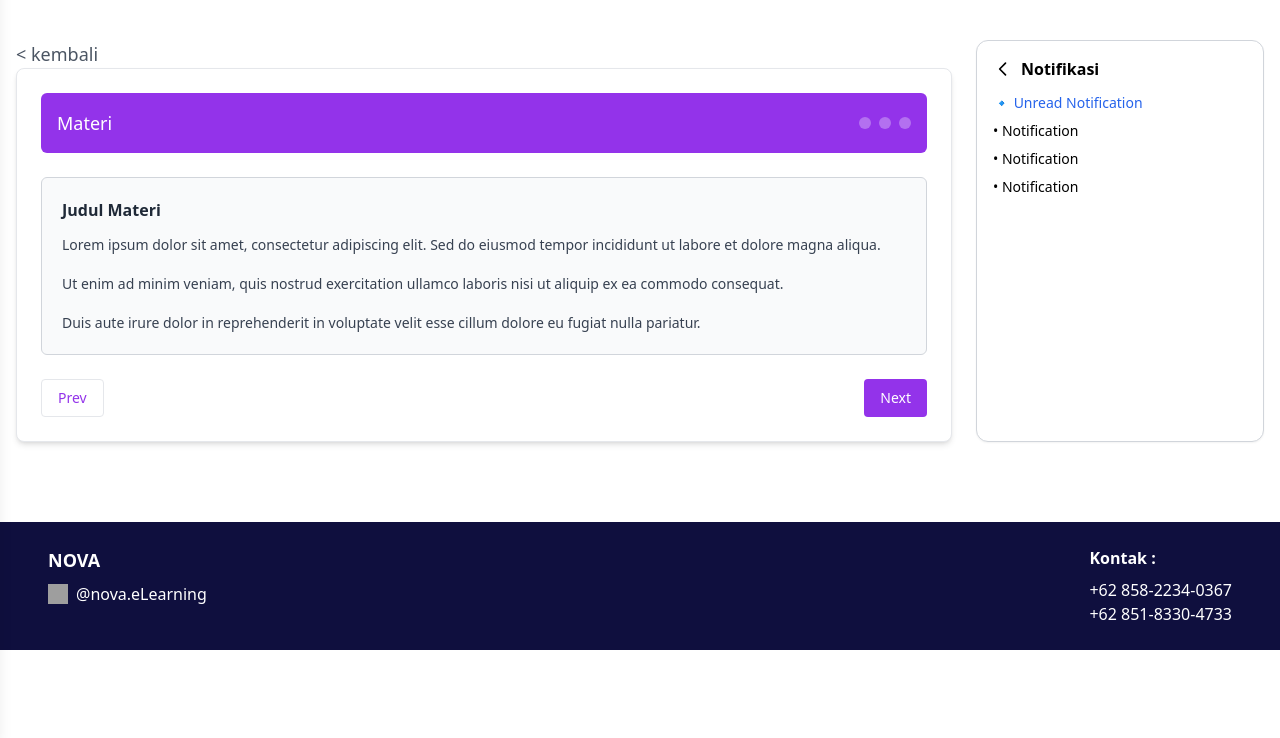
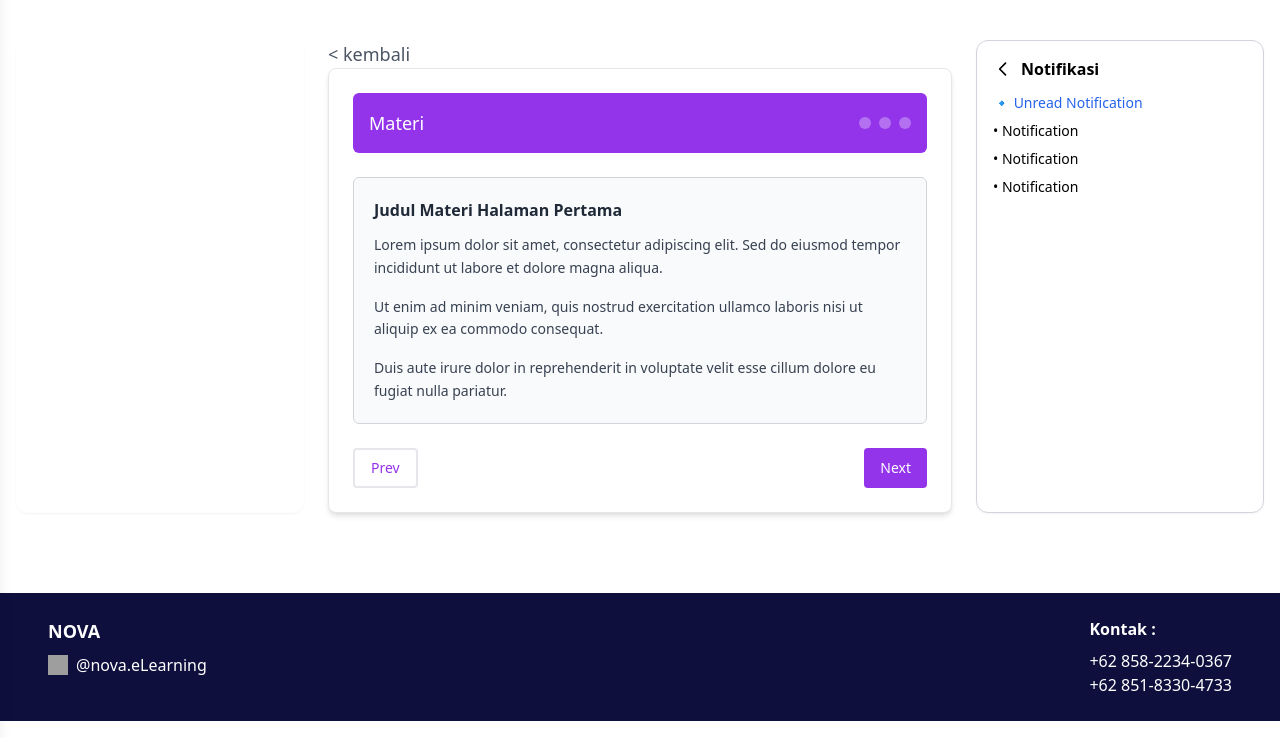
Before and after one commit to ZEROX-CX/NOVA, a PHP site: page /materi.php in a window 1280 px wide. Shown: the part 62-800 px from the top of the page. Run offline with PHP 8.4, Linux system fonts and the light colour scheme; some libraries are stand-ins or nearby versions; grey boxes are pictures that could not be loaded.

Commit message:
Update title and button styles in materi.php

```diff
--- a/materi.php
+++ b/materi.php
@@ -26,6 +26,10 @@ include 'navbar.html';
 
     <!-- Konten Utama -->
     <main class="max-w-7xl mx-auto px-4 py-10 flex flex-col md:flex-row gap-6">
+
+      <aside class="hidden md:block w-72 bg-white border-gray-300 rounded-xl p-4 shadow-sm">
+      </aside>
+
       <!-- Bagian Mapel -->
       <section class="flex-1">
 
@@ -44,7 +48,7 @@ include 'navbar.html';
 
           <!-- Konten Materi -->
           <div class="bg-gray-50 border border-gray-300 rounded-md p-5 mb-6">
-            <h3 class="text-md font-semibold text-gray-800 mb-3">Judul Materi</h3>
+            <h3 class="text-md font-semibold text-gray-800 mb-3">Judul Materi Halaman Pertama</h3>
             <div class="text-sm text-gray-700 leading-relaxed space-y-4">
               <p>
                 Lorem ipsum dolor sit amet, consectetur adipiscing elit. Sed do eiusmod tempor incididunt ut labore et dolore magna aliqua.
@@ -60,7 +64,7 @@ include 'navbar.html';
 
           <div class="flex justify-between w-full">
             <div class="flex">
-              <a href="#" class="inline-flex items-center px-4 py-2 bg-white text-purple-600 border  -2 text-sm font-medium rounded hover:bg-purple-700 transition">
+              <a href="#" class="inline-flex items-center px-4 py-2 bg-white text-purple-600 border-2 text-sm font-medium rounded">
                 Prev
               </a>
             </div>
```
